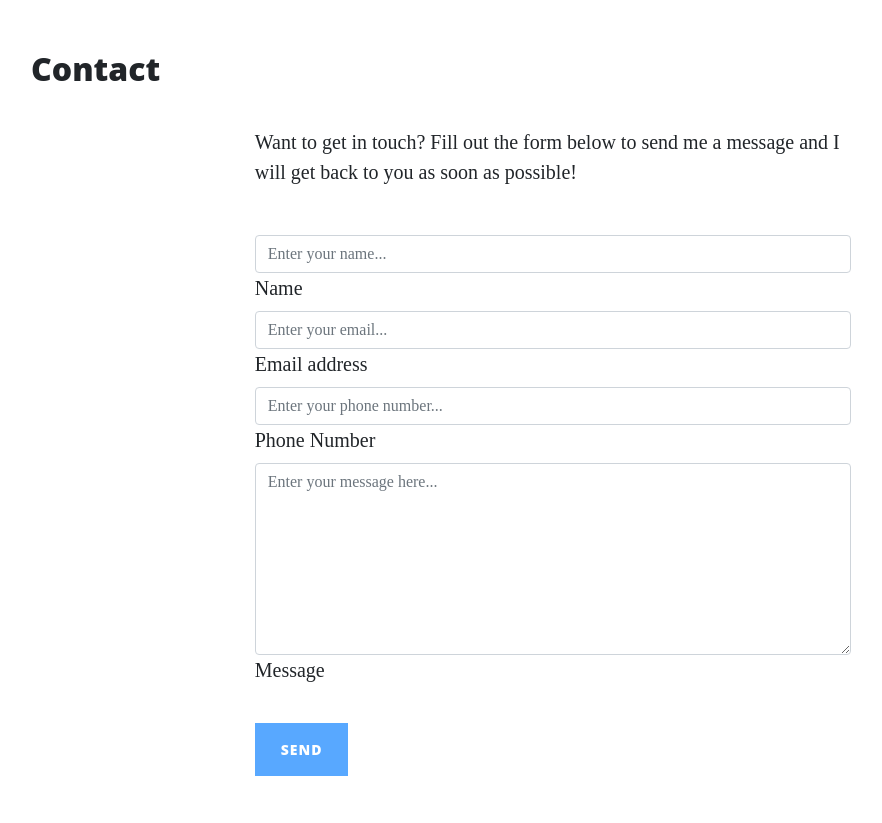
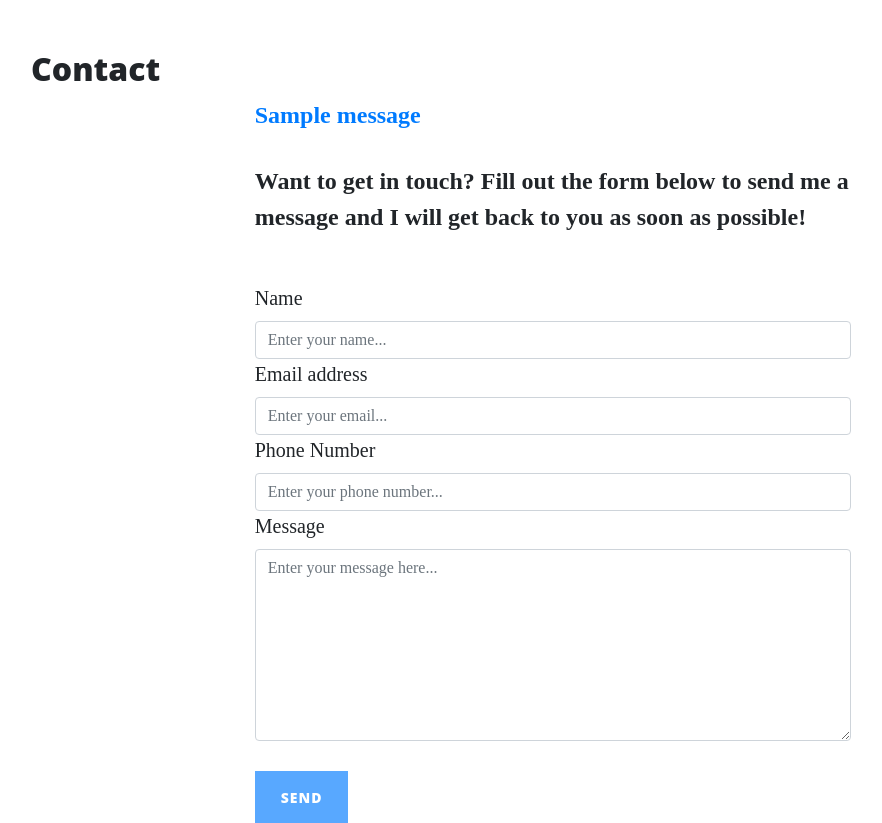
Before and after one commit to KSheeds1/Thorin-Company, a Flask app: page /contact in a window 1280 px wide. Shown: the part 628-1451 px from the top of the page, without its empty margins (87-969 px from the left). Run offline with Flask 2, Linux system fonts and the light colour scheme; one stand-in notice (Sample message) is shown; some libraries are stand-ins or nearby versions.

Commit message:
Alter the HTML structure of the form, and update the contact template to retrieve flashed messages.

```diff
--- a/templates/contact.html
+++ b/templates/contact.html
@@ -4,60 +4,49 @@
 
     <div class="row gx-4 gx-lg-5 justify-content-center">
         <div class="col-md-10 col-lg-8 col-xl-7">
-            <p>Want to get in touch? Fill out the form below to send me a message and I will get back to you as soon as
+
+            {% with messages = get_flashed_messages() %}
+                {% if messages %}
+                    <ul class="flashes fade-in-text">
+                        {% for message in messages %}
+                            <li>{{ message }}</li>
+                        {% endfor %}
+                    </ul>
+                {% endif %}
+            {% endwith %}
+
+            <p class="form-info">Want to get in touch? Fill out the form below to send me a message and I will get back to you as soon as
                 possible!</p>
             <div class="my-5">
                 <form method="POST" id="contactForm">
                     <div class="form-floating">
+                        <label for="name">Name</label>
                         <input class="form-control" id="name" name="name" type="text" placeholder="Enter your name..."
                             data-sb-validations="required" />
-                        <label for="name">Name</label>
                         <div class="invalid-feedback" data-sb-feedback="name:required">A name is required.</div>
                     </div>
                     <div class="form-floating">
+                        <label for="email">Email address</label>
                         <input class="form-control" id="email" name="email" type="email" placeholder="Enter your email..."
                             data-sb-validations="required,email" />
-                        <label for="email">Email address</label>
                         <div class="invalid-feedback" data-sb-feedback="email:required">An email is required.</div>
                         <div class="invalid-feedback" data-sb-feedback="email:email">Email is not valid.</div>
                     </div>
                     <div class="form-floating">
+                        <label for="phone">Phone Number</label>
                         <input class="form-control" id="phone" name="phone" type="tel" placeholder="Enter your phone number..."
                             data-sb-validations="required" />
-                        <label for="phone">Phone Number</label>
                         <div class="invalid-feedback" data-sb-feedback="phone:required">A phone number is required.
                         </div>
                     </div>
                     <div class="form-floating">
+                        <label for="message">Message</label>
                         <textarea class="form-control" id="message" name="message" placeholder="Enter your message here..."
                             style="height: 12rem" data-sb-validations="required"></textarea>
-                        <label for="message">Message</label>
                         <div class="invalid-feedback" data-sb-feedback="message:required">A message is required.</div>
                     </div>
                     <br />
-                    <!-- Submit success message-->
-                    <!---->
-                    <!-- This is what your users will see when the form-->
-                    <!-- has successfully submitted-->
-                    <div class="d-none" id="submitSuccessMessage">
-                        <div class="text-center mb-3">
-                            <div class="fw-bolder">Form submission successful!</div>
-                            To activate this form, sign up at
-                            <br />
-                            <a
-                                href="https://startbootstrap.com/solution/contact-forms">https://startbootstrap.com/solution/contact-forms</a>
-                        </div>
-                    </div>
-                    <!-- Submit error message-->
-                    <!---->
-                    <!-- This is what your users will see when there is-->
-                    <!-- an error submitting the form-->
-                    <div class="d-none" id="submitErrorMessage">
-                        <div class="text-center text-danger mb-3">Error sending message!</div>
-                    </div>
-                    <!-- Submit Button-->
-                    <button class="btn btn-primary text-uppercase disabled" id="submitButton"
-                        type="submit">Send</button>
+                    <button class="btn btn-primary text-uppercase disabled" id="submitButton" type="submit">Send</button>
                 </form>
             </div>
         </div>
```
